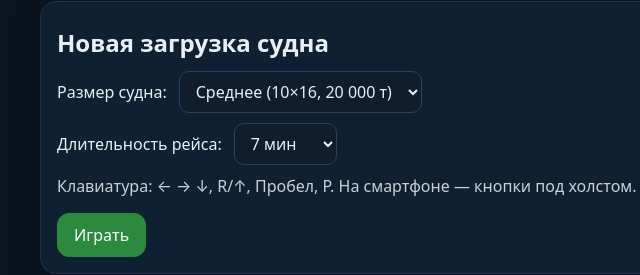
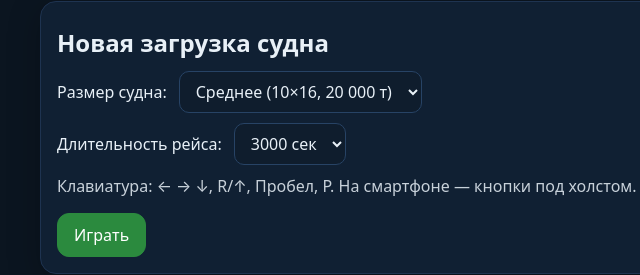
Before and after one commit to Supplychains/shipster, a plain HTML site: page index.html in a window 1280 px wide. Shown: the part 82-357 px from the top of the page, 66-706 px from the left. Drawn offline with Linux system fonts and the light colour scheme.

Commit message:
Update index.html

```diff
--- a/index.html
+++ b/index.html
@@ -66,8 +66,8 @@
         <div class="row">
           <label>Длительность рейса:</label>
           <select id="game-duration">
-            <option value="300">5 мин</option>
-            <option value="420" selected>7 мин</option>
+            <option value="1200">1200 сек</option>
+            <option value="3000" selected>3000 сек</option>
             <option value="180">180 сек</option>
           </select>
         </div>
```
